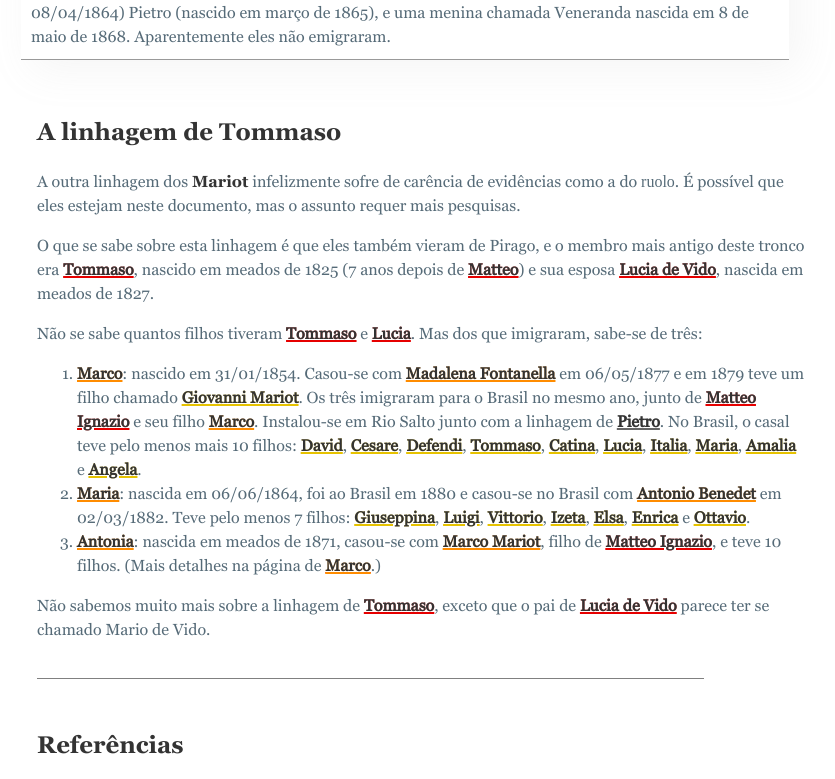
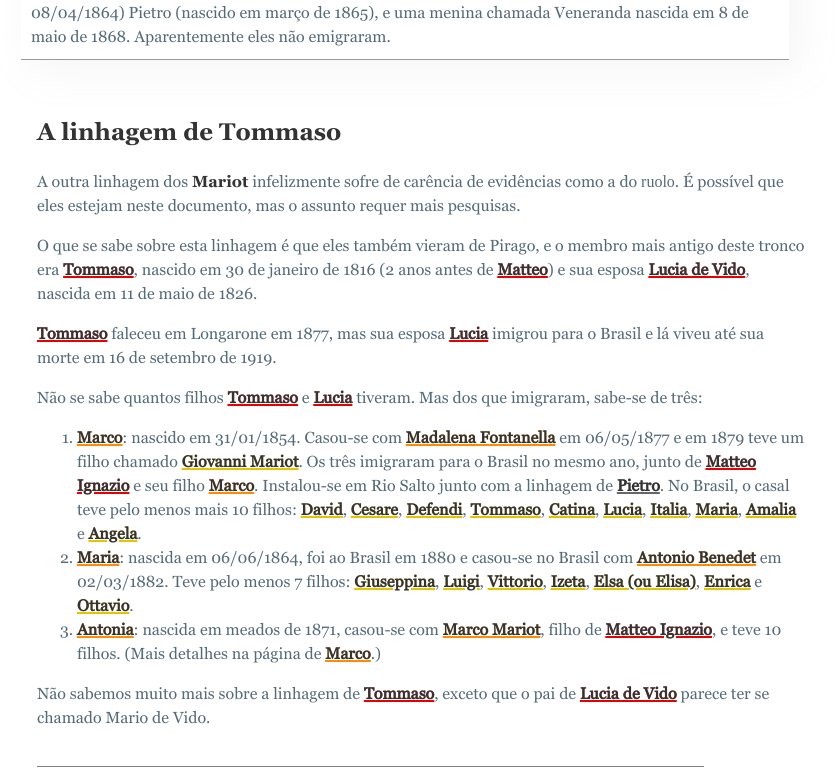
Before and after one commit to sentient06/mariot-family, a Jekyll site: the page built from longarone.html, in a window 1280 px wide and 900 px high, scrolled down 5268 px, cut to the strip 0-779 px from the top of the window. Shown: the whole strip, without its empty margins (219-1054 px from the left). Built offline with Jekyll 4.4.1, drawn with Linux system fonts in a browser that asks for light colours; some web fonts are replaced; some of the changed text lies outside the part shown.

Commit message:
Adding content.

```diff
--- a/longarone.html
+++ b/longarone.html
@@ -76,7 +76,7 @@ title: Mariot - Os Mariot de Longarone
                 Duas linhagens da família <strong>Mariot</strong> imigraram para o Brasil.
             </p>
             <p>
-                A primeira linhagem foi a dos descendentes de <strong class="g0">Pietro Mariot</strong>.
+                A primeira linhagem foi a dos descendentes de <strong class="g0">Pietro Mariot</strong> e seu filho <strong class="g1">Matteo Ignazio Mariot</strong>.
             </p>
             <p>
                 A segunda linhagem foi a dos descendentes de <strong class="g1">Tommaso Mariot</strong>.
@@ -197,10 +197,13 @@ title: Mariot - Os Mariot de Longarone
                 A outra linhagem dos <strong>Mariot</strong> infelizmente sofre de carência de evidências como a do <em lang="it">ruolo</em>. É possível que eles estejam neste documento, mas o assunto requer mais pesquisas.
             </p>
             <p>
-                O que se sabe sobre esta linhagem é que eles também vieram de Pirago, e o membro mais antigo deste tronco era <strong class="g1">Tommaso</strong>, nascido em meados de 1825 (7 anos depois de <strong class="g1">Matteo</strong>) e sua esposa <strong class="g1">Lucia de Vido</strong>, nascida em meados de 1827.
+                O que se sabe sobre esta linhagem é que eles também vieram de Pirago, e o membro mais antigo deste tronco era <strong class="g1">Tommaso</strong>, nascido em 30 de janeiro de 1816 (2 anos antes de <strong class="g1">Matteo</strong>) e sua esposa <strong class="g1">Lucia de Vido</strong>, nascida em 11 de maio de 1826.
             </p>
             <p>
-                Não se sabe quantos filhos tiveram <strong class="g1">Tommaso</strong> e <strong class="g1">Lucia</strong>. Mas dos que imigraram, sabe-se de três:
+                <strong class="g1">Tommaso</strong> faleceu em Longarone em 1877, mas sua esposa <strong class="g1">Lucia</strong> imigrou para o Brasil e lá viveu até sua morte em 16 de setembro de 1919.
+            </p>
+            <p>
+                Não se sabe quantos filhos <strong class="g1">Tommaso</strong> e <strong class="g1">Lucia</strong> tiveram. Mas dos que imigraram, sabe-se de três:
             </p>
             <ol>
                 <li>
@@ -222,7 +225,7 @@ title: Mariot - Os Mariot de Longarone
                     <strong class="g3">Luigi</strong>,
                     <strong class="g3">Vittorio</strong>,
                     <strong class="g3">Izeta</strong>,
-                    <strong class="g3">Elsa</strong>,
+                    <strong class="g3">Elsa (ou Elisa)</strong>,
                     <strong class="g3">Enrica</strong> e
                     <strong class="g3">Ottavio</strong>.
                 </li>
```
Also changed, not shown: 2-marco.html (+8 -1 lines).
